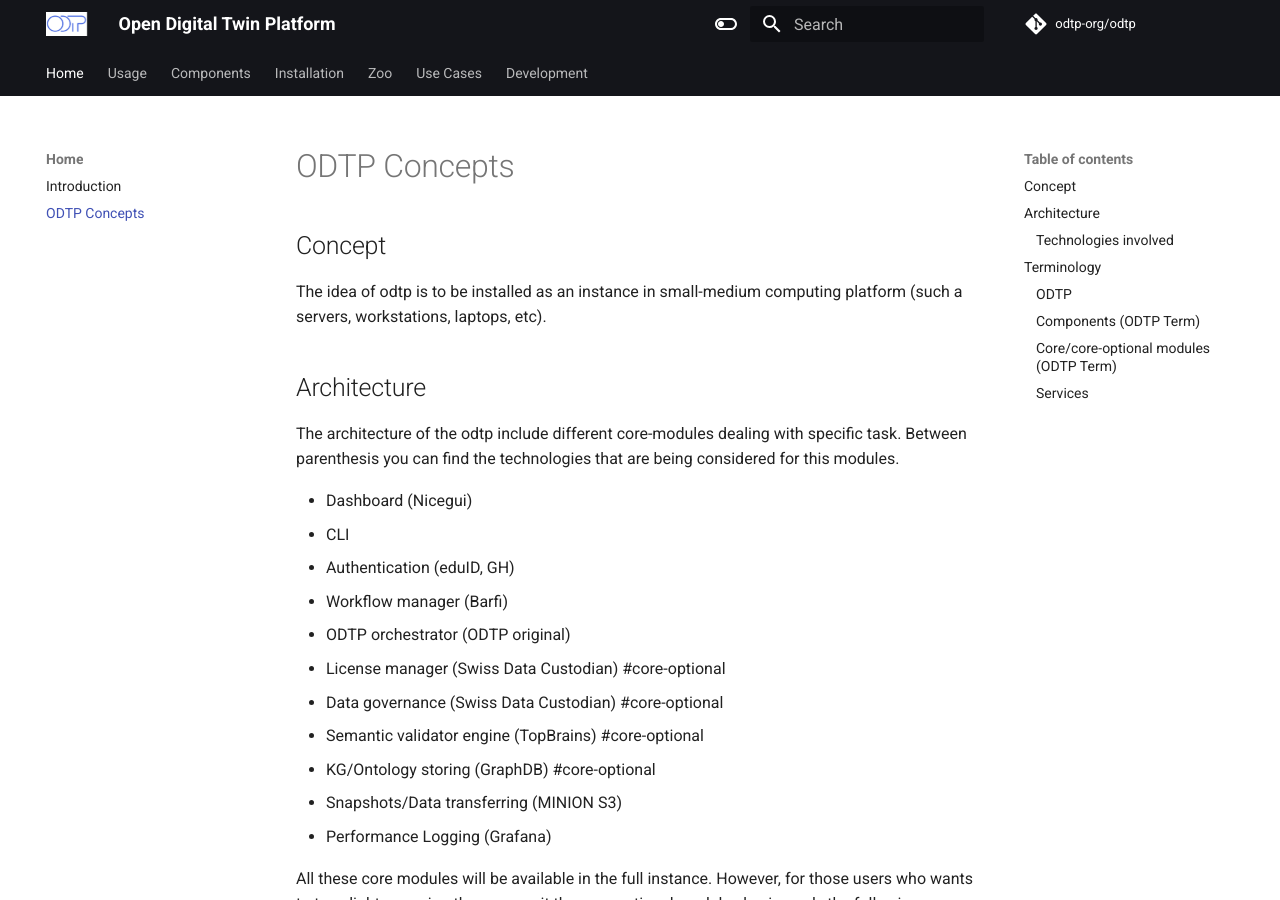
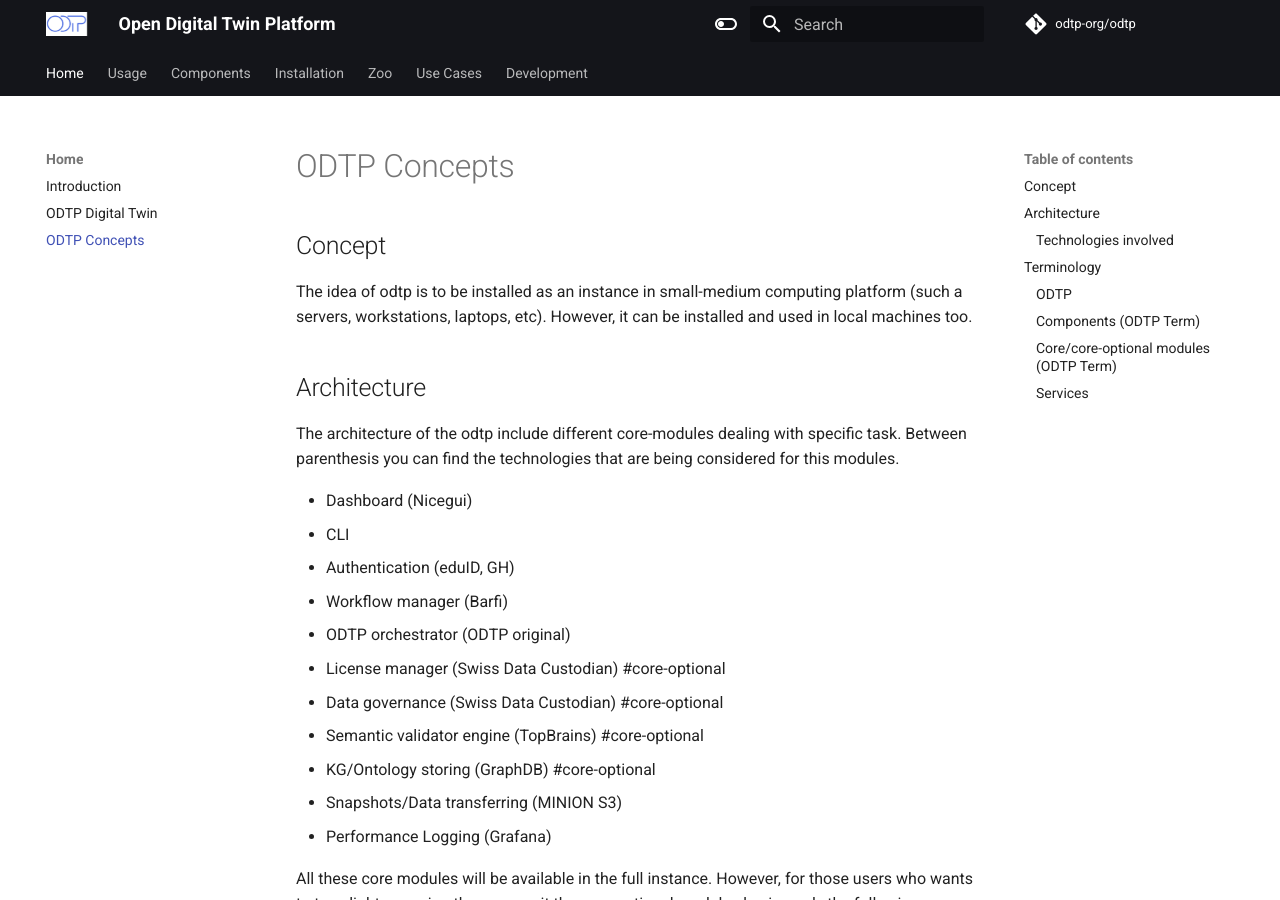
Before and after one commit to odtp-org/odtp-manuals, an MkDocs documentation site: the page built from docs/odtp-concepts.md, in a window 1280 px wide and 900 px high. Built offline with MkDocs 1.6.1 and Material for MkDocs 9.7.7, drawn with Linux system fonts in a browser that asks for light colours; comment, search, counter and statistics services are not loaded.

Commit message:
Update concept and overview

```diff
--- a/docs/odtp-concept.md
+++ b/docs/odtp-concepts.md
@@ -1,6 +1,6 @@
 ## Concept
 
-The idea of odtp is to be installed as an instance in small-medium computing platform (such a servers, workstations, laptops, etc).
+The idea of odtp is to be installed as an instance in small-medium computing platform (such a servers, workstations, laptops, etc). However, it can be installed and used in local machines too.
 
 ## Architecture
 
--- a/mkdocs.yml
+++ b/mkdocs.yml
@@ -60,7 +60,8 @@ copyright: |
 nav:
   - Home:
     - Introduction: index.md
-    - ODTP Concepts: odtp-concept.md
+    - ODTP Digital Twin: odtp-digital-twin.md
+    - ODTP Concepts: odtp-concepts.md
   - Usage:
     - Getting started: tutorials/getting-started.md
     - Users and Digital Twins: tutorials/users-and-digital-twins.md
```
Also changed, not shown: docs/development/roadmap.md (+2 -0 lines), docs/odtp-digital-twin.md (added, +37 -0 lines), docs/static/concepts/dt-overview-diagram.png (added).
